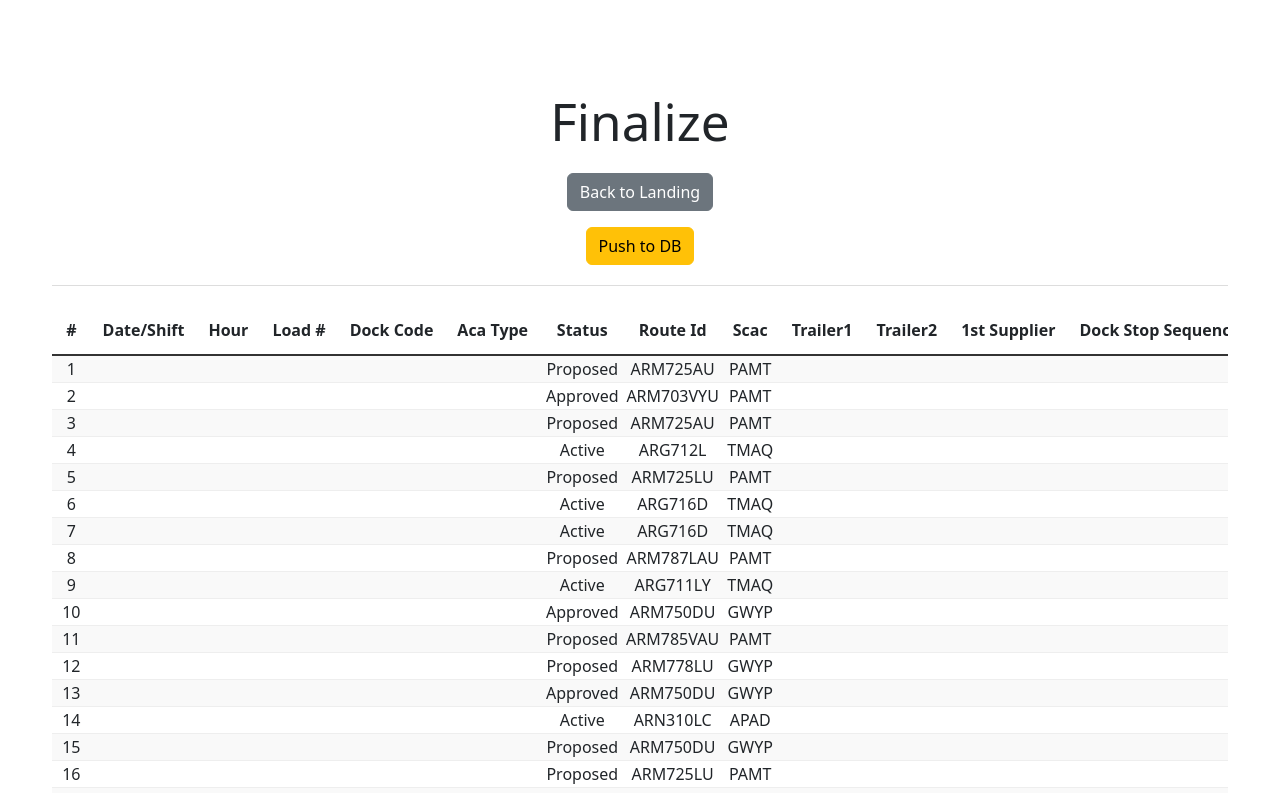
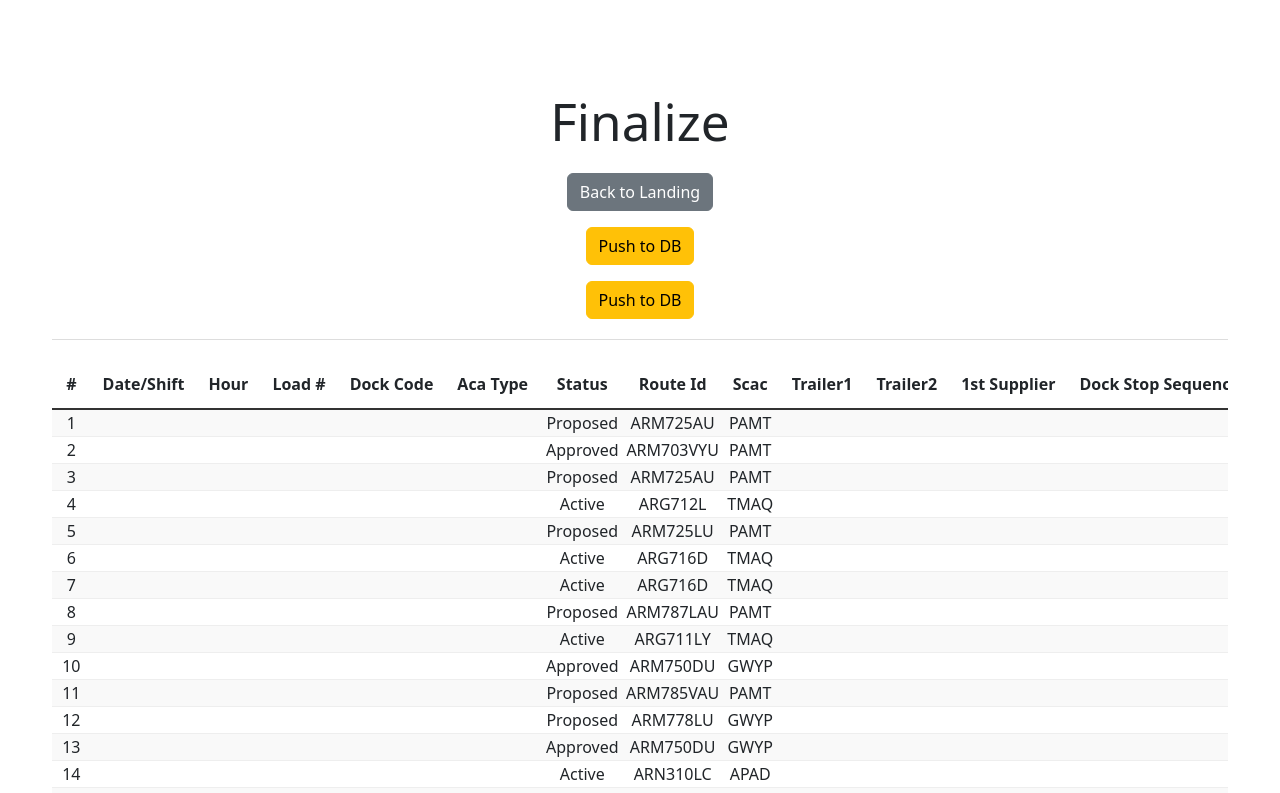
Before and after one commit to aaely/lms_react, a React (Vite) app: page /final in a window 1280 px wide. Shown: the top 793 px of the page. Built offline with nearby package versions, Linux system fonts and the light colour scheme; no server answers.

Commit message:
remove added back

```diff
--- a/src/pages/DockSplits.tsx
+++ b/src/pages/DockSplits.tsx
@@ -15,7 +15,6 @@ import { allTrls as atrls,
           } from "../signals/signals";
 import useInitParts from "../utils/useInitParts";
 import { shiftDockCapacity } from '../signals/signals'
-//import { trailerApi } from '../../netlify/functions/trailerApi';
 
 const getCardColor = (dockCode: string, activeDock: string, shift: string, total: number) => {
     // Get capacity for this shift, default to null if not found
@@ -52,18 +51,6 @@ const DockSplits = () => {
     //const [error, setError] = useState<string | null>(null);
 
     useInitParts()
-
-    /*const pushTrailer = async (trailer: TrailerRecord) => {
-        try {
-            const res = await trailerApi.createTrailer(trailer)
-            console.log(res)
-        } catch (error) {
-            console.log(error)
-        } finally {
-            setLoading(false)
-        }
-    } */
-
 
     const handleRemove = (trl: any) => {
         const newList = (allTrls as any).filter((t: any) => t.uuid !== trl.uuid)
@@ -135,6 +122,15 @@ const DockSplits = () => {
                     // Step 3: VAA to V
                     const vaaTrailers = workingData.filter((trl: any) => trl.dockCode?.toLowerCase().includes('vaa'))
                         .map((trl: any) => ({ ...trl, dockCode: 'V' }));
+
+                    workingData = workingData.map((trl: any) => {
+                        const updated = vaaTrailers.find((vt: any) => vt.uuid === trl.uuid);
+                        return updated || trl;
+                    });
+
+                    // Step 3: f1 to F1
+                    workingData = workingData.filter((trl: any) => trl.dockCode?.toLowerCase().includes('f1'))
+                        .map((trl: any) => ({ ...trl, dockCode: 'F1' }));
 
                     workingData = workingData.map((trl: any) => {
                         const updated = vaaTrailers.find((vt: any) => vt.uuid === trl.uuid);
--- a/src/pages/FinalVerification.tsx
+++ b/src/pages/FinalVerification.tsx
@@ -1,9 +1,13 @@
 import { useAtom } from "jotai";
 import { allTrls as a, type TrailerRecord } from "../signals/signals";
 import { api } from "../utils/api";
+import { trailerApi } from "../../netlify/functions/trailerApi";
+import { useState } from "react";
 
 const FinalVerification = () => {
     const [allTrls] = useAtom(a)
+    const [, setLoading] = useState(false)
+
 
     async function saveToDb() {
         try {
@@ -13,6 +17,19 @@ const FinalVerification = () => {
             console.log(error)
         }
     }
+
+    const pushTrailers = async (trailers: TrailerRecord[]) => {
+            try {
+                for(let i = 0; i < trailers.length; i++) {
+                    const res = await trailerApi.createTrailer(trailers[i])
+                    console.log(res)
+                }
+            } catch (error) {
+                console.log(error)
+            } finally {
+                setLoading(false)
+            }
+        }
 
     return (
         <>
@@ -26,6 +43,9 @@ const FinalVerification = () => {
                             Back to Landing
                         </a>
                         <a onClick={() => saveToDb()} className="btn btn-warning mt-3" style={{marginLeft: 'auto', marginRight: 'auto' }}>
+                            Push to DB
+                        </a>
+                        <a onClick={() => pushTrailers(allTrls)} className="btn btn-warning mt-3" style={{marginLeft: 'auto', marginRight: 'auto' }}>
                             Push to DB
                         </a>
                         <div style={{ padding: '20px' }}>
```
Also changed, not shown: public/LMS.csv, 1 other file (tests, documents, lock files or other folders).
